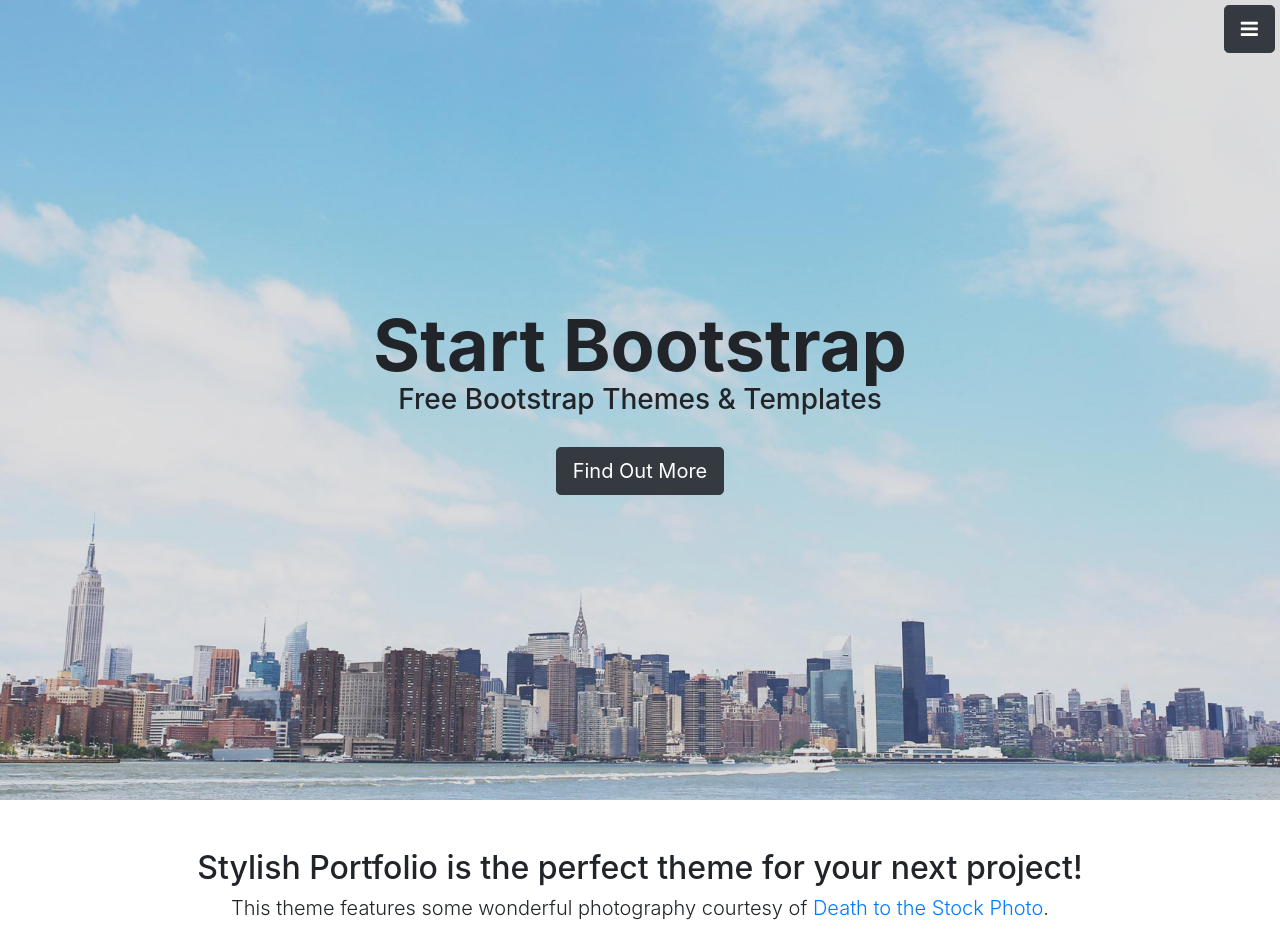
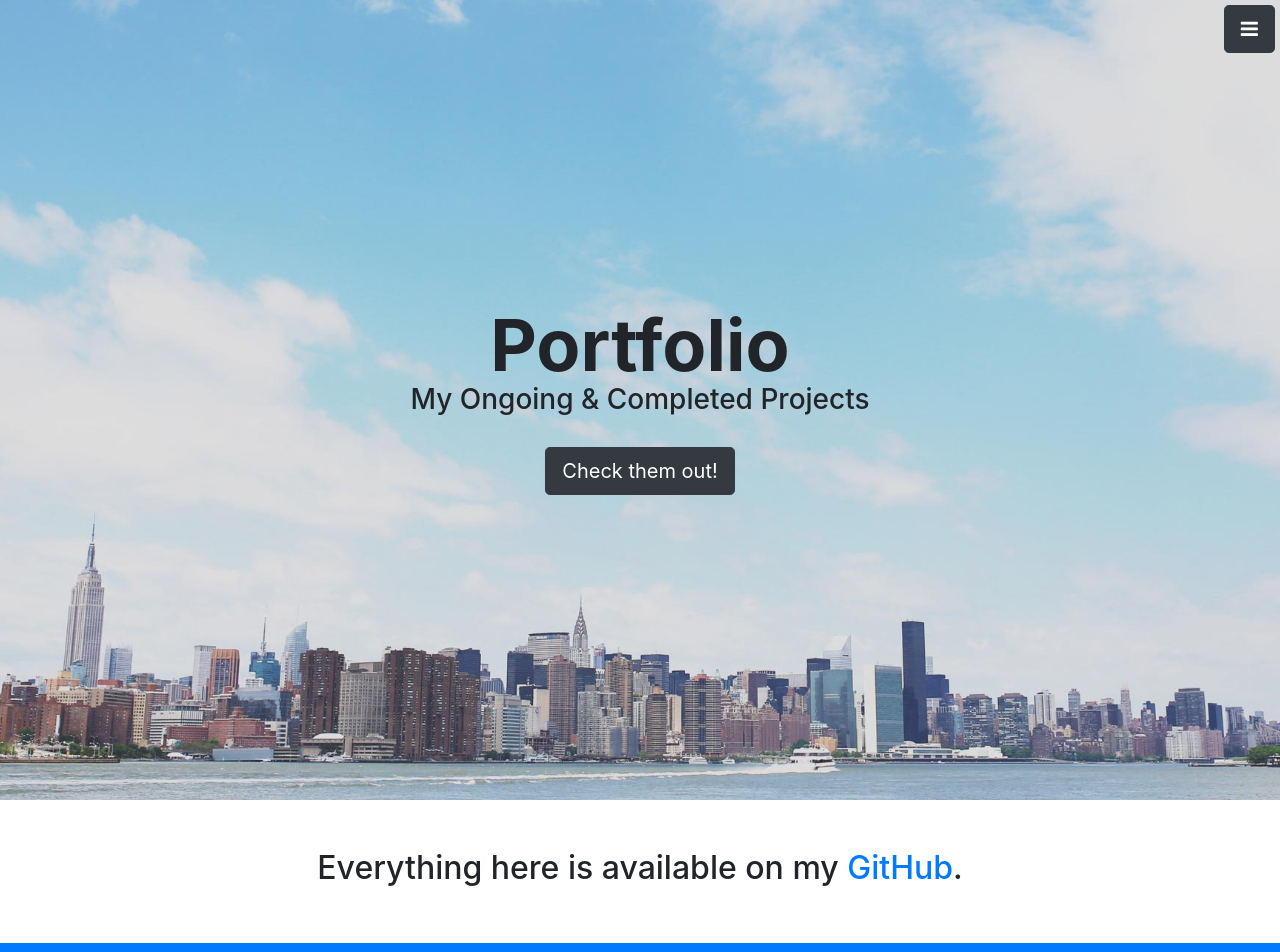
Before and after one commit to rmccorm4/old-website, a website with bundled scripts: page index.html in a window 1280 px wide. Shown: the top 952 px of the page. Built offline with nearby package versions, Linux system fonts and the light colour scheme.

Commit message:
update with some of my info

```diff
--- a/index.html
+++ b/index.html
@@ -56,19 +56,17 @@
     <!-- Header -->
     <header class="header" id="top">
       <div class="text-vertical-center">
-        <h1>Start Bootstrap</h1>
-        <h3>Free Bootstrap Themes &amp; Templates</h3>
+        <h1>Portfolio</h1>
+        <h3>My Ongoing &amp; Completed Projects</h3>
         <br>
-        <a href="#about" class="btn btn-dark btn-lg js-scroll-trigger">Find Out More</a>
+        <a href="#about" class="btn btn-dark btn-lg js-scroll-trigger">Check them out!</a>
       </div>
     </header>
 
     <!-- About -->
     <section id="about" class="about">
       <div class="container text-center">
-        <h2>Stylish Portfolio is the perfect theme for your next project!</h2>
-        <p class="lead">This theme features some wonderful photography courtesy of
-          <a target="_blank" href="http://join.deathtothestockphoto.com/">Death to the Stock Photo</a>.</p>
+        <h2>Everything here is available on my <a target="_blank" href="http://github.com/rmccorm4">GitHub</a>.</h2>
       </div>
       <!-- /.container -->
     </section>
```
